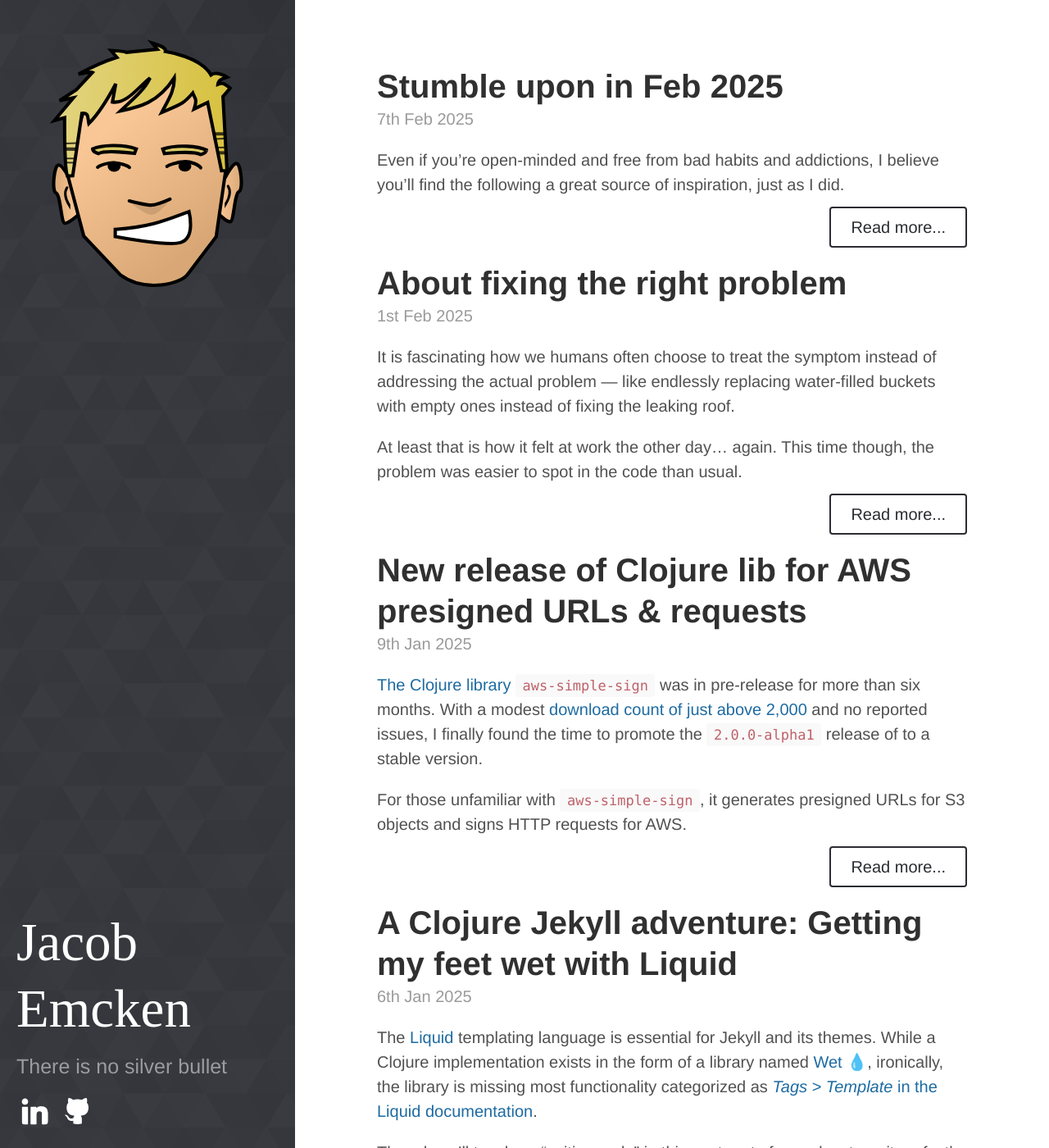
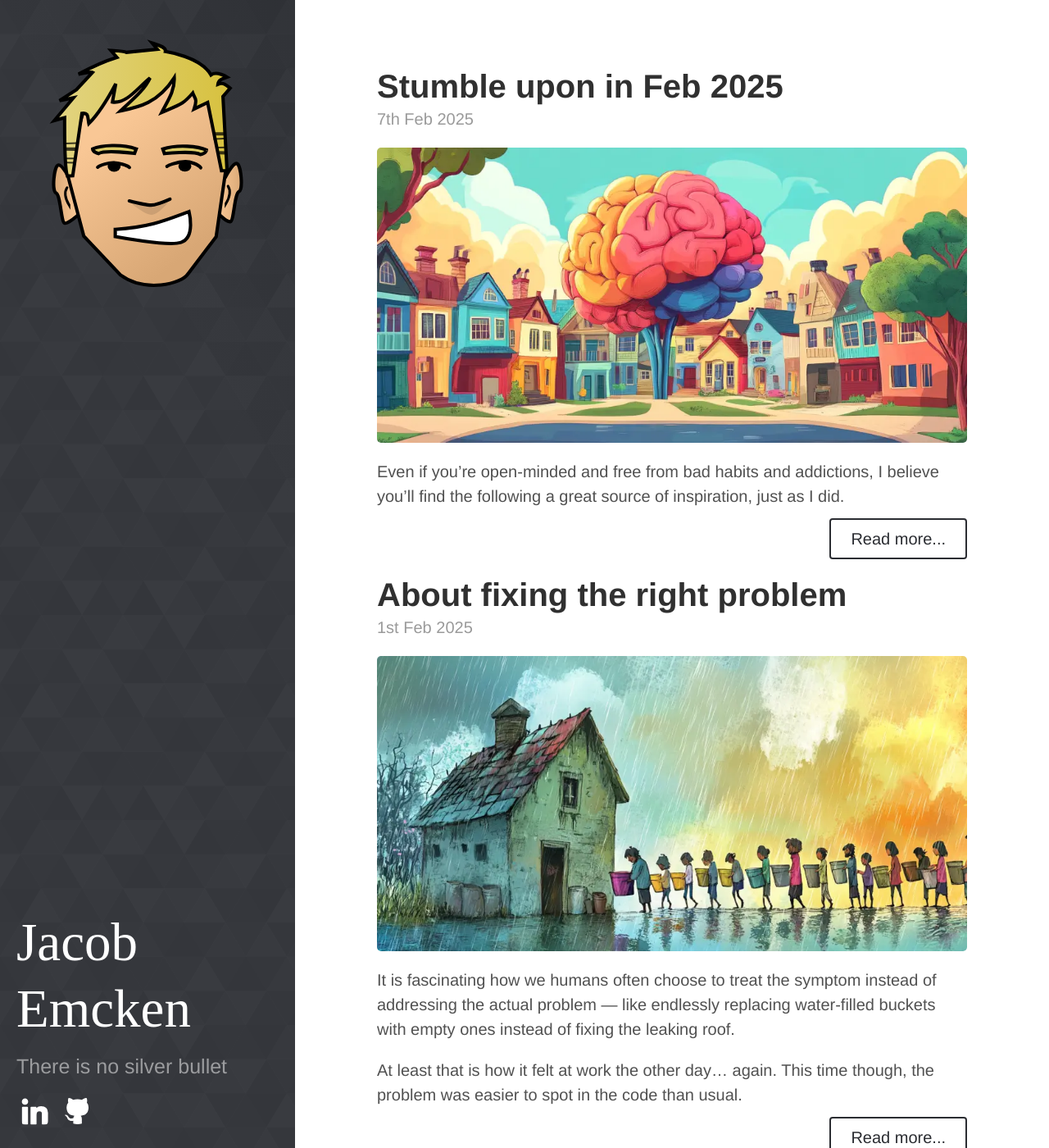
Before and after one commit to jacobemcken/jacobemcken.github.io, a Jekyll site: the page built from index.html, in a window 1280 px wide and 1400 px high. Shown: the whole window at 82% size. Built offline with Jekyll 4.4.1, drawn with Linux system fonts in a browser that asks for light colours; the list of posts is cut into pages by our own code.

Commit message:
Add featured images on blog post index pages
Aspect ratio was added to avoid layout shifting.

```diff
--- a/index.html
+++ b/index.html
@@ -4,6 +4,7 @@ title: Home
 ---
 <div class="posts">
   <h2 class="sr-only">Blog posts index page {{ paginator.page }}</h2>
+  {% assign loading = "eager" %}
   {% for post in paginator.posts %}
   <article class="post">
     <h2 class="post-title">
@@ -17,6 +18,16 @@ title: Home
       class="post-date">
       {{ post.date | date_to_string: "ordinal" }}
     </time>
+
+    {% if post.image %}
+      {% if forloop.index > 1 %}
+        {% assign loading = "lazy" %}
+      {% endif %}
+      {% include featured_image.html
+         loading=loading
+         src=post.image
+         alt=post.image_alt %}
+    {% endif %}
 
     {{ post.excerpt }}
       <a
--- a/public/css/poole.css
+++ b/public/css/poole.css
@@ -443,3 +443,8 @@ a.pagination-item:hover {
     border-bottom-right-radius: 4px;
   }
 }
+
+/* Featured images */
+.featured-image-post {
+  aspect-ratio: 2 / 1;
+}
```
Also changed, not shown: public/css/main.css.
